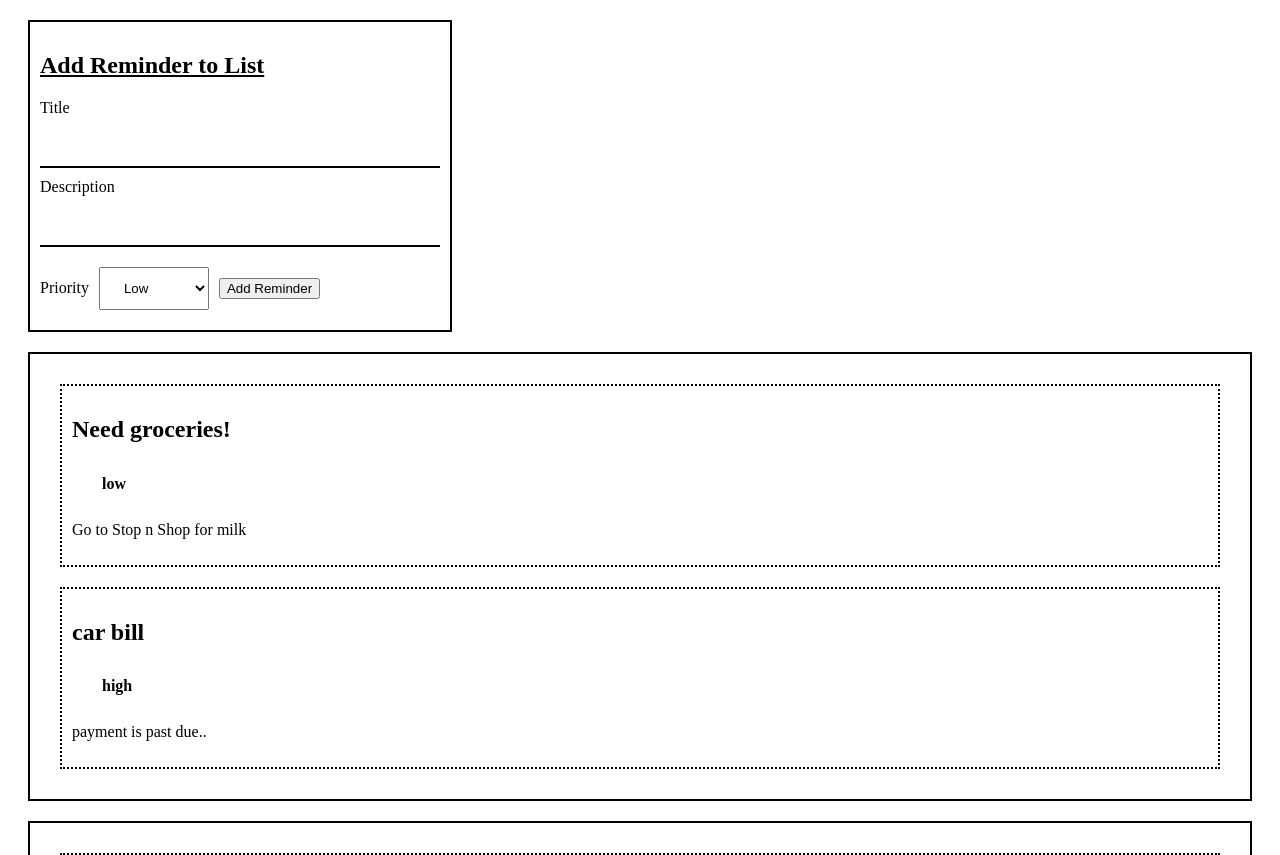
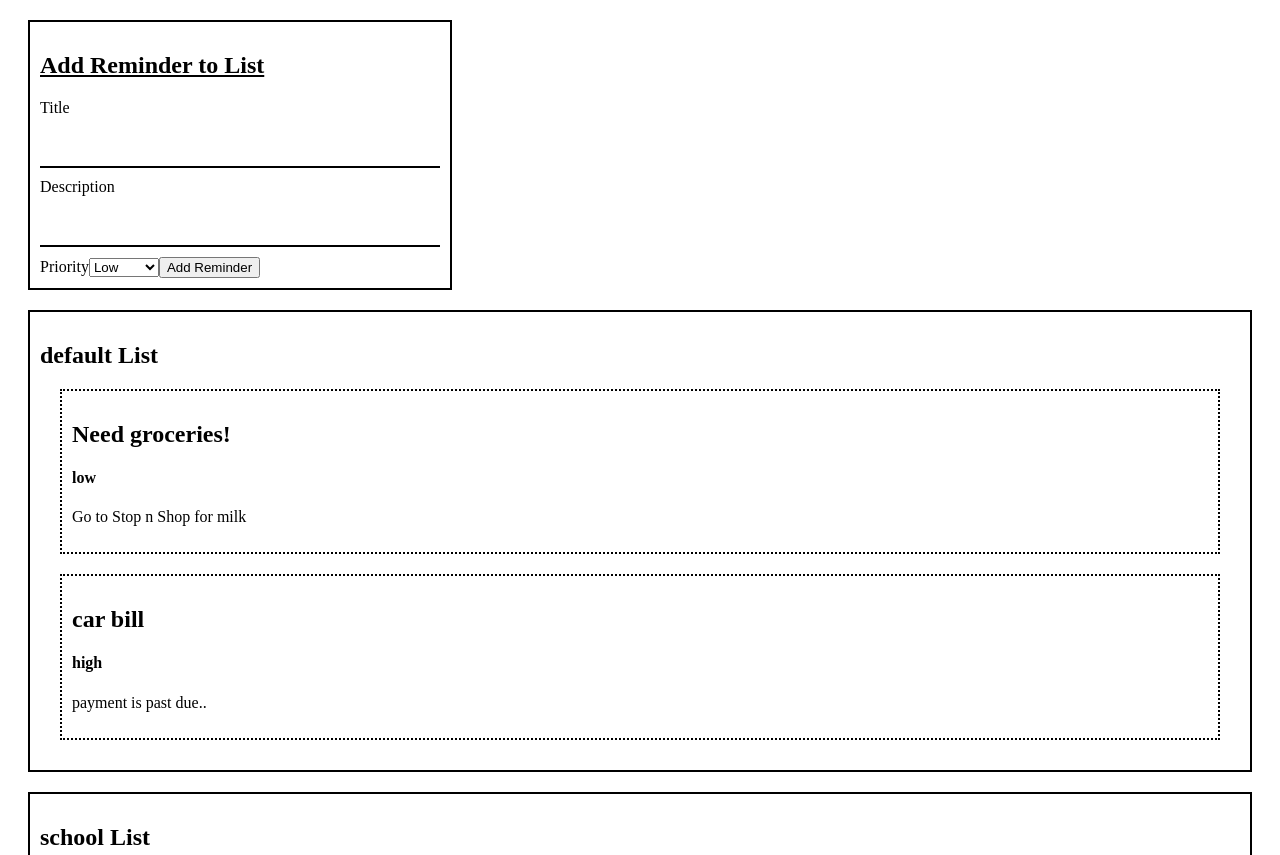
Before and after one commit to deanpektas27/todo-list-webpack, a website built with webpack: page dist/index.html in a window 1280 px wide. Shown: the top 855 px of the page. Built offline with nearby package versions, Linux system fonts and the light colour scheme.

Commit message:
Added header titles for each list

```diff
--- a/src/addReminderForm.js
+++ b/src/addReminderForm.js
@@ -1,4 +1,3 @@
-
 
 const addReminderForm = () => {
     let form = document.createElement('form');
@@ -54,9 +53,11 @@ const addReminderForm = () => {
     let submit = document.createElement('input');
     submit.setAttribute('type','button');
     submit.setAttribute('value','Add Reminder');
+    submit.setAttribute('id','submitbtn');
     form.appendChild(submit);
 
     content.appendChild(form);
+
 }
 
 export { addReminderForm };
--- a/src/createTodoDOMElements.js
+++ b/src/createTodoDOMElements.js
@@ -9,7 +9,14 @@ const createTodoDOMElements = (entireList, listCount) => {
         let listBox = document.createElement('div');
         listBox.setAttribute('id', `list-${key}`);
         listBox.setAttribute('style', `margin: 20px;border: 2px solid black;padding: 10px;`);
+        // Title of List
+        let listTitle = document.createElement('h2');
+        listTitle.innerText = key + " List";
+        listBox.appendChild(listTitle);
         content.appendChild(listBox);
+
+
+
 
         for(let i = 0; i < entireList[key].length; i++) {
             // Each reminder gets their own div
@@ -35,7 +42,6 @@ const createTodoDOMElements = (entireList, listCount) => {
             //Description
             reminderDiv.appendChild(p);
 
-
             listBox.appendChild(reminderDiv);
         }
     }
--- a/src/style.css
+++ b/src/style.css
@@ -14,8 +14,3 @@ input[type=text] {
 input[type=text]:focus {
     background-color: lightblue;
   }
-
-#priority {
-    margin: 10px 10px;
-    padding: 12px 20px;
-}
```
Also changed, not shown: dist/main.js.
